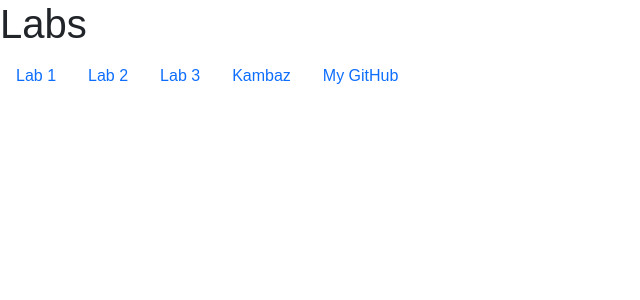
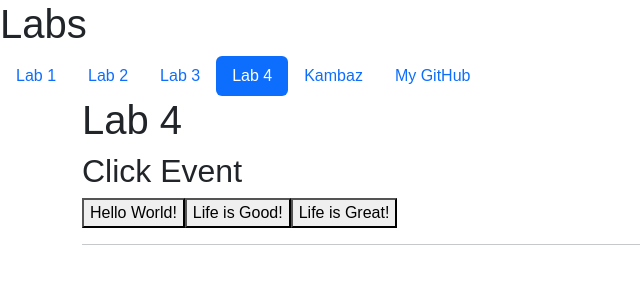
Before and after one commit to sairashwant/kambaz-react-web-app, a React (Vite) app: page /#/Labs/Lab4 in a window 1280 px wide. Shown: the top 300 px of the page, without its empty margins (0-640 px from the left). Built offline with nearby package versions, Linux system fonts and the light colour scheme.

Commit message:
First Commit

```diff
--- /dev/null
+++ b/src/Labs/Lab4/ClickEvent.tsx
@@ -0,0 +1,24 @@
+const hello = () => {
+  alert("Hello World!");
+};
+const lifeIs = (good: string) => {
+  alert(`Life is ${good}`);
+};
+export default function ClickEvent() {
+  return (
+    <div id="wd-click-event">
+      <h2>Click Event</h2>
+      <button onClick={hello} id="wd-hello-world-click">
+        Hello World!</button>
+      <button onClick={() => lifeIs("Good!")}
+              id="wd-life-is-good-click">
+        Life is Good!</button>
+      <button onClick={() => {
+                hello();
+                lifeIs("Great!");
+              }} id="wd-life-is-great-click">
+        Life is Great!
+      </button>
+      <hr/>
+    </div>
+);}
--- /dev/null
+++ b/src/Labs/Lab4/index.tsx
@@ -0,0 +1,11 @@
+import { Container } from "react-bootstrap";
+import ClickEvent from "./ClickEvent";
+
+export default function Lab4(){
+    return (
+        <Container>
+        <h1>Lab 4</h1>
+        <ClickEvent />
+        </Container>
+    )
+}
--- a/src/Labs/TOC.tsx
+++ b/src/Labs/TOC.tsx
@@ -11,6 +11,8 @@ export default function TOC() {
           active={pathname.includes("Lab2")}> Lab 2 </Nav.Link> </Nav.Item>
       <Nav.Item> <Nav.Link as={Link} to="/Labs/Lab3" id="wd-a3"
           active={pathname.includes("Lab3")}> Lab 3 </Nav.Link> </Nav.Item>
+      <Nav.Item> <Nav.Link as={Link} to="/Labs/Lab4" id="wd-a3"
+          active={pathname.includes("Lab4")}> Lab 4 </Nav.Link> </Nav.Item>
       <Nav.Item> <Nav.Link as={Link} to="/Kambaz" id="wd-a3"> Kambaz </Nav.Link> </Nav.Item>
       <Nav.Item> <Nav.Link href="https://github.com/sairashwant" target="_blank"> My GitHub </Nav.Link> </Nav.Item>
     </Nav>
--- a/src/Labs/index.tsx
+++ b/src/Labs/index.tsx
@@ -3,6 +3,7 @@ import { Route, Routes, Navigate } from "react-router";
 import TOC from "./TOC";
 import Lab2 from "./Lab2";
 import Lab3 from "./Lab3";
+import Lab4 from "./Lab4";
 export default function Labs() {
   return (
     <div>
@@ -13,6 +14,7 @@ export default function Labs() {
         <Route path="Lab1" element={<Lab1 />} />
         <Route path="Lab2/*" element={<Lab2 />} />
         <Route path="Lab3/*" element={<Lab3 />} />
+        <Route path="Lab4/*" element={<Lab4 />} />
       </Routes>
     </div>
 );}
```
